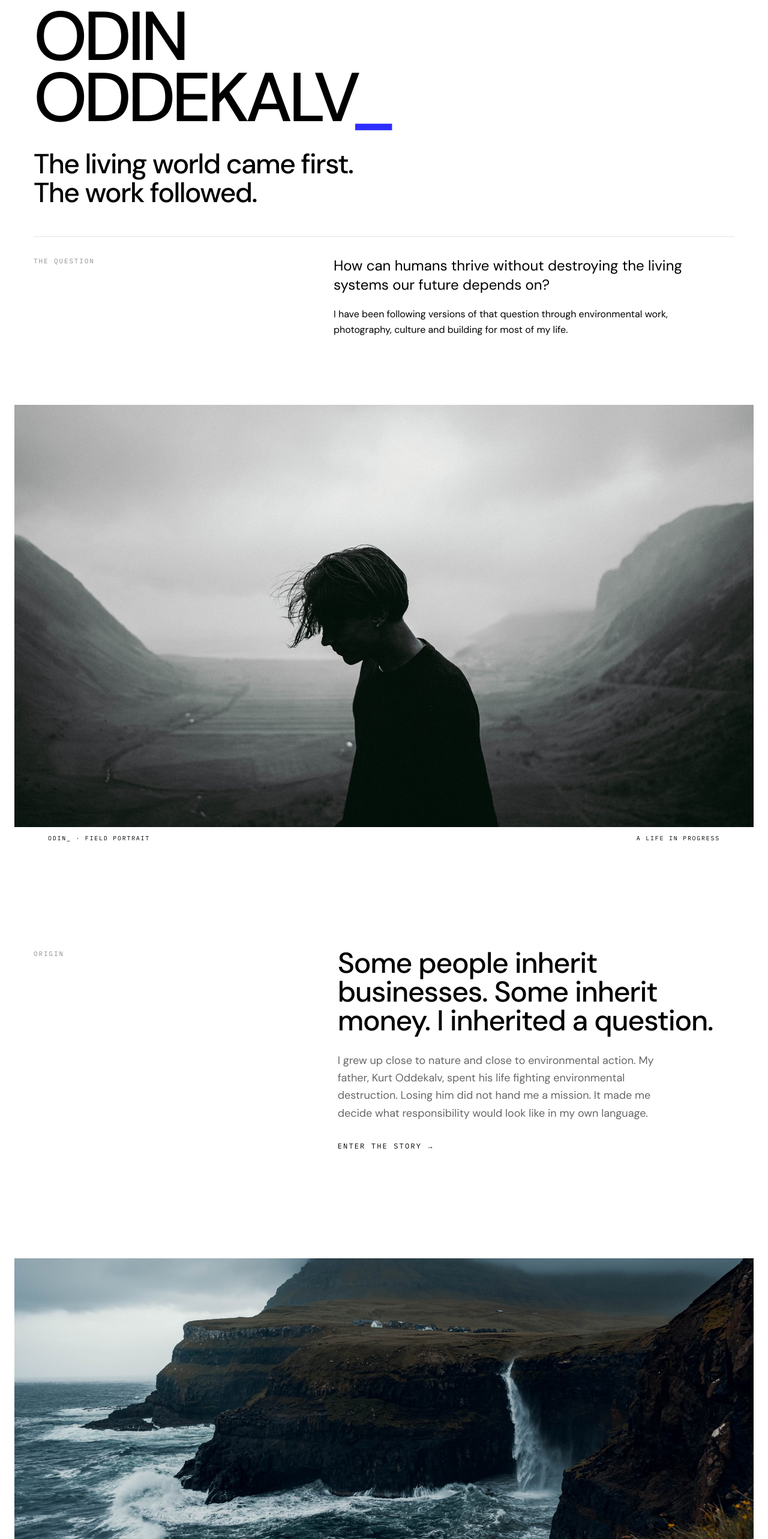
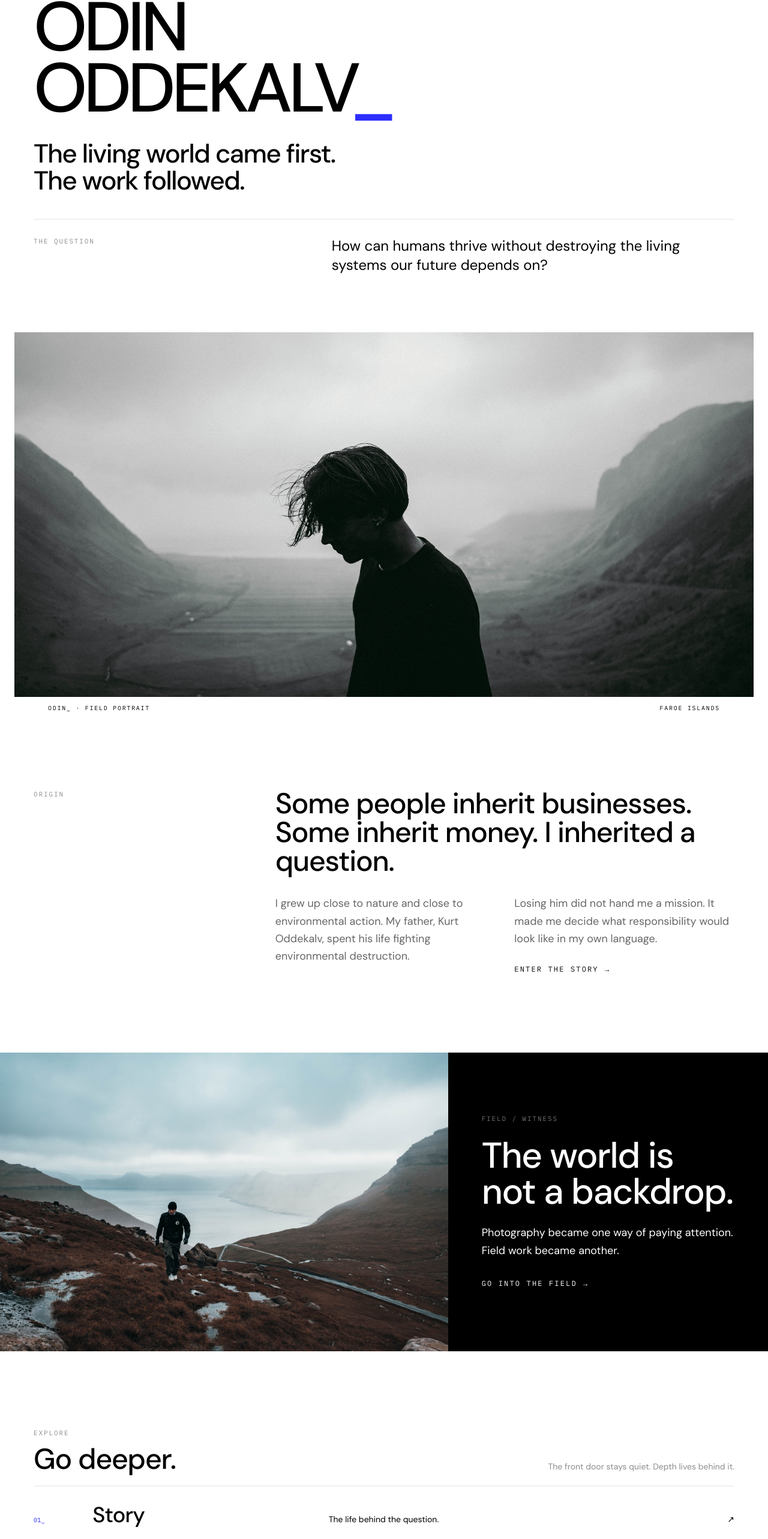
Before and after one commit to odinskogen-dev/odinoddekalv, a Next.js app in the folder odin-oddekalv/: page / in a window 1280 px wide. Shown: the part 230-2796 px from the top of the page at 60% size. Built offline with nearby package versions, Linux system fonts and the light colour scheme.

Commit message:
ODIN Universe 03 round 2: tighten home and add selected photo edit

```diff
--- a/odin-oddekalv/app/page.tsx
+++ b/odin-oddekalv/app/page.tsx
@@ -12,63 +12,86 @@ function Photo({ src, alt, className = "", loading = "lazy" }: { src: string; al
 const rooms = [
   ["01", "Story", "The life behind the question.", "/story"],
   ["02", "Field", "Places, encounters and what the world changes in the work.", "/field"],
-  ["03", "Photography", "The world, as I have seen it.", "/photography"],
-  ["04", "Work", "What I am building in response.", "/work"],
-  ["05", "Notes", "Essays, observations and unfinished thinking.", "/journal"],
-  ["06", "Archive", "The evidence room: origin, documents, images and traces.", "/archive"],
+  ["03", "Work", "What I am building in response.", "/work"],
+  ["04", "Notes", "Essays, observations and unfinished thinking.", "/journal"],
+];
+
+const selected = [
+  { src: "/images/odin/mulafossur.jpg", title: "Múlafossur", note: "Faroe Islands" },
+  { src: "/images/odin/arctic-white-angel.jpg", title: "Arctic White Angel", note: "Living" },
+  { src: "/images/odin/long-way-home.jpg", title: "The Long Way Home", note: "Passage" },
+  { src: "/images/odin/the-future.jpg", title: "The Future", note: "Action" },
 ];
 
 export default function HomePage() {
   return (
     <>
-      <section className="container-editorial flex min-h-[82svh] flex-col justify-center py-20 md:min-h-[88svh] md:py-28">
+      <section className="container-editorial flex min-h-[78svh] flex-col justify-center py-20 md:min-h-[82svh] md:py-24">
         <Reveal>
           <Label>ODIN ODDEKALV · NORWAY · FIELD / CULTURE / SYSTEMS</Label>
           <h1 className="mt-8 font-medium text-ink [font-size:clamp(58px,9vw,132px)] [letter-spacing:-0.055em] [line-height:0.88]">ODIN<br />ODDEKALV<span className="text-blue">_</span></h1>
-          <p className="mt-9 max-w-3xl font-medium tracking-tight text-ink [font-size:clamp(25px,3.6vw,48px)] [letter-spacing:-0.035em] [line-height:1.04]">The living world came first.<br />The work followed.</p>
+          <p className="mt-9 max-w-3xl font-medium tracking-tight text-ink [font-size:clamp(25px,3.4vw,46px)] [letter-spacing:-0.035em] [line-height:1.04]">The living world came first.<br />The work followed.</p>
         </Reveal>
-        <Reveal delay={0.08} className="mt-12 grid gap-8 border-t border-ink/10 pt-8 md:grid-cols-12">
-          <div className="md:col-span-4"><Label>The question</Label></div>
-          <div className="md:col-span-7 md:col-start-6"><p className="max-w-2xl text-xl leading-relaxed text-ink/72 md:text-2xl">How can humans thrive without destroying the living systems our future depends on?</p><p className="mt-5 max-w-xl text-base leading-relaxed text-ink/52">I have been following versions of that question through environmental work, photography, culture and building for most of my life.</p></div>
+        <Reveal delay={0.08} className="mt-10 grid gap-6 border-t border-ink/10 pt-7 md:grid-cols-12">
+          <div className="md:col-span-3"><Label>The question</Label></div>
+          <div className="md:col-span-7 md:col-start-6"><p className="max-w-2xl text-xl leading-relaxed text-ink/72 md:text-2xl">How can humans thrive without destroying the living systems our future depends on?</p></div>
         </Reveal>
       </section>
 
       <Reveal className="mx-auto max-w-[1800px] px-0 md:px-6">
         <figure>
-          <div className="relative min-h-[72svh] overflow-hidden bg-ink md:min-h-[88svh]"><Photo src="/images/odin/faroe-portrait-02.jpg" alt="Odin Oddekalv standing in a remote northern landscape" className="absolute inset-0" loading="eager" /></div>
-          <figcaption className="container-editorial mt-3 flex flex-wrap justify-between gap-2 font-mono text-[0.62rem] uppercase tracking-label text-ink/38"><span>ODIN_ · Field portrait</span><span>A life in progress</span></figcaption>
+          <div className="relative min-h-[64svh] overflow-hidden bg-ink md:min-h-[76svh]"><Photo src="/images/odin/faroe-portrait-02.jpg" alt="Odin Oddekalv in a remote northern valley" className="absolute inset-0" loading="eager" /></div>
+          <figcaption className="container-editorial mt-3 flex flex-wrap justify-between gap-2 font-mono text-[0.62rem] uppercase tracking-label text-ink/38"><span>ODIN_ · Field portrait</span><span>Faroe Islands</span></figcaption>
         </figure>
       </Reveal>
 
-      <section className="container-editorial mt-28 md:mt-44">
-        <Reveal className="grid gap-12 md:grid-cols-12">
-          <div className="md:col-span-4"><Label>Origin</Label></div>
-          <div className="md:col-span-7 md:col-start-6"><p className="text-3xl font-medium leading-tight tracking-tight text-ink md:text-5xl">Some people inherit businesses. Some inherit money. I inherited a question.</p><p className="mt-7 max-w-xl text-lg leading-relaxed text-ink/60">I grew up close to nature and close to environmental action. My father, Kurt Oddekalv, spent his life fighting environmental destruction. Losing him did not hand me a mission. It made me decide what responsibility would look like in my own language.</p><Link href="/story" className="group mt-8 inline-flex items-center gap-2 font-mono text-xs uppercase tracking-label text-ink transition-colors hover:text-blue"><span className="link-underline">Enter the story</span><span>→</span></Link></div>
+      <section className="container-editorial mt-24 md:mt-32">
+        <Reveal className="grid gap-10 md:grid-cols-12">
+          <div className="md:col-span-3"><Label>Origin</Label></div>
+          <div className="md:col-span-8 md:col-start-5">
+            <p className="max-w-4xl text-3xl font-medium leading-tight tracking-tight text-ink md:text-5xl">Some people inherit businesses. Some inherit money. I inherited a question.</p>
+            <div className="mt-8 grid gap-8 md:grid-cols-2">
+              <p className="text-lg leading-relaxed text-ink/60">I grew up close to nature and close to environmental action. My father, Kurt Oddekalv, spent his life fighting environmental destruction.</p>
+              <div><p className="text-lg leading-relaxed text-ink/60">Losing him did not hand me a mission. It made me decide what responsibility would look like in my own language.</p><Link href="/story" className="group mt-7 inline-flex items-center gap-2 font-mono text-xs uppercase tracking-label text-ink transition-colors hover:text-blue"><span className="link-underline">Enter the story</span><span>→</span></Link></div>
+            </div>
+          </div>
         </Reveal>
       </section>
 
-      <Reveal className="mx-auto mt-28 max-w-[1800px] md:mt-44 md:px-6">
-        <figure><div className="aspect-[4/3] overflow-hidden bg-stone-100 md:aspect-[2.05/1]"><Photo src="/images/odin/mulafossur.jpg" alt="Múlafossur and a Faroese coastal village, photographed by Odin Oddekalv" /></div><figcaption className="container-editorial mt-3 font-mono text-[0.62rem] uppercase tracking-label text-ink/38">Múlafossur · Faroe Islands · Photograph by Odin Oddekalv</figcaption></figure>
-      </Reveal>
-
-      <section className="container-editorial mt-28 md:mt-44"><Reveal><Label>The spine</Label><div className="mt-8 grid border-y border-ink/10 md:grid-cols-5">{["LOVE", "THREAT", "LOSS / RESPONSIBILITY", "BUILD", "TOGETHER"].map((item, index) => <div key={item} className="border-b border-ink/10 py-7 last:border-b-0 md:border-b-0 md:border-r md:px-5 md:first:pl-0 md:last:border-r-0 md:last:pr-0"><span className="font-mono text-[0.62rem] text-blue">{String(index + 1).padStart(2, "0")}_</span><p className="mt-2 text-sm font-medium tracking-tight text-ink">{item}</p></div>)}</div></Reveal></section>
-
-      <section className="mx-auto mt-28 max-w-[1800px] bg-ink text-paper md:mt-44">
-        <div className="grid min-h-[80svh] md:grid-cols-12">
-          <Reveal className="md:col-span-7"><div className="h-full min-h-[58svh] overflow-hidden"><Photo src="/images/odin/long-way-home.jpg" alt="Figures moving through a remote landscape, photographed by Odin Oddekalv" /></div></Reveal>
-          <Reveal className="flex items-center px-6 py-16 md:col-span-5 md:px-14 md:py-20"><div className="max-w-lg"><Label light>Field / witness</Label><p className="mt-7 text-4xl font-medium leading-[0.98] tracking-tight text-paper md:text-6xl">The world is not a backdrop.</p><p className="mt-7 max-w-md text-lg leading-relaxed text-paper/58">Photography became one way of paying attention. Field work became another. The deeper question is what we do after we have seen enough to understand that looking away is also a choice.</p><Link href="/field" className="group mt-8 inline-flex items-center gap-2 font-mono text-xs uppercase tracking-label text-paper transition-colors hover:text-blue"><span className="link-underline">Go into the field</span><span>→</span></Link></div></Reveal>
+      <section className="mx-auto mt-24 max-w-[1800px] bg-ink text-paper md:mt-32">
+        <div className="grid md:grid-cols-12">
+          <Reveal className="md:col-span-7"><div className="aspect-[4/3] h-full min-h-[52svh] overflow-hidden md:aspect-auto"><Photo src="/images/odin/faroe-field-walk.jpg" alt="Odin Oddekalv walking through the Faroe Islands" /></div></Reveal>
+          <Reveal className="flex items-center px-6 py-14 md:col-span-5 md:px-14 md:py-16"><div className="max-w-lg"><Label light>Field / witness</Label><p className="mt-6 text-4xl font-medium leading-[0.98] tracking-tight text-paper md:text-6xl">The world is not a backdrop.</p><p className="mt-6 max-w-md text-lg leading-relaxed text-paper/58">Photography became one way of paying attention. Field work became another.</p><Link href="/field" className="group mt-8 inline-flex items-center gap-2 font-mono text-xs uppercase tracking-label text-paper transition-colors hover:text-blue"><span className="link-underline">Go into the field</span><span>→</span></Link></div></Reveal>
         </div>
       </section>
 
-      <section className="container-editorial mt-28 md:mt-44"><Reveal><div className="flex items-end justify-between gap-6 border-b border-ink/10 pb-6"><div><Label>Rooms</Label><h2 className="mt-4 text-4xl font-medium tracking-tight text-ink md:text-6xl">Go deeper.</h2></div><p className="hidden max-w-xs text-sm leading-relaxed text-ink/45 md:block">A quiet front door. More depth the further you choose to go.</p></div><div>{rooms.map(([number, name, description, href]) => <Link key={href} href={href} className="group grid gap-4 border-b border-ink/10 py-7 transition-colors hover:text-blue md:grid-cols-12 md:items-baseline md:py-9"><span className="font-mono text-[0.65rem] text-blue md:col-span-1">{number}_</span><span className="text-3xl font-medium tracking-tight md:col-span-4 md:text-5xl">{name}</span><span className="max-w-lg text-sm leading-relaxed text-ink/52 transition-colors group-hover:text-ink/70 md:col-span-5">{description}</span><span className="hidden justify-self-end font-mono text-sm md:col-span-2 md:block">↗</span></Link>)}</div></Reveal></section>
+      <section className="container-editorial mt-24 md:mt-32">
+        <Reveal>
+          <div className="flex items-end justify-between gap-6 border-b border-ink/10 pb-5"><div><Label>Explore</Label><h2 className="mt-3 text-4xl font-medium tracking-tight text-ink md:text-5xl">Go deeper.</h2></div><p className="hidden max-w-xs text-sm leading-relaxed text-ink/45 md:block">The front door stays quiet. Depth lives behind it.</p></div>
+          <div>{rooms.map(([number, name, description, href]) => <Link key={href} href={href} className="group grid gap-3 border-b border-ink/10 py-6 transition-colors hover:text-blue md:grid-cols-12 md:items-baseline md:py-7"><span className="font-mono text-[0.65rem] text-blue md:col-span-1">{number}_</span><span className="text-3xl font-medium tracking-tight md:col-span-4 md:text-4xl">{name}</span><span className="max-w-lg text-sm leading-relaxed text-ink/52 transition-colors group-hover:text-ink/70 md:col-span-5">{description}</span><span className="hidden justify-self-end font-mono text-sm md:col-span-2 md:block">↗</span></Link>)}</div>
+          <div className="mt-5 flex flex-wrap gap-x-6 gap-y-2 font-mono text-[0.66rem] uppercase tracking-label text-ink/45"><Link href="/photography" className="hover:text-blue">Photography</Link><Link href="/archive" className="hover:text-blue">Archive</Link><Link href="/press" className="hover:text-blue">Press / bio</Link></div>
+        </Reveal>
+      </section>
 
-      <section className="container-editorial mt-28 md:mt-44"><Reveal className="grid gap-8 border-y border-ink/10 py-12 md:grid-cols-12 md:py-16"><div className="md:col-span-4"><Label>What I build</Label></div><div className="md:col-span-8"><p className="max-w-3xl text-3xl font-medium leading-tight tracking-tight text-ink md:text-5xl">Caring is not the end of the story.</p><p className="mt-6 max-w-xl text-lg leading-relaxed text-ink/58">4PLANET is the main work: an attempt to make the living world easier to understand, support and act for. P4NTHER is the cultural layer around ideas that need more than explanation.</p><Link href="/work" className="group mt-8 inline-flex items-center gap-2 font-mono text-xs uppercase tracking-label text-ink transition-colors hover:text-blue"><span className="link-underline">See the work</span><span>→</span></Link></div></Reveal></section>
+      <section className="mx-auto mt-24 max-w-[1800px] md:mt-32 md:px-6">
+        <Reveal>
+          <div className="container-editorial mb-6 flex items-end justify-between gap-6 md:px-0"><div><Label>Selected photographs</Label><p className="mt-3 text-2xl font-medium tracking-tight text-ink md:text-3xl">A strict edit.</p></div><Link href="/photography" className="font-mono text-[0.66rem] uppercase tracking-label text-ink/45 hover:text-blue">View photography →</Link></div>
+          <div className="grid gap-1 bg-paper md:grid-cols-12 md:grid-rows-2">
+            <figure className="group overflow-hidden bg-stone-100 md:col-span-7 md:row-span-2"><div className="aspect-[4/3] h-full overflow-hidden md:aspect-auto"><Photo src={selected[0].src} alt={`${selected[0].title}, photographed by Odin Oddekalv`} className="transition-transform duration-700 ease-editorial group-hover:scale-[1.015]" /></div></figure>
+            <figure className="group overflow-hidden bg-stone-100 md:col-span-5"><div className="aspect-[16/10] overflow-hidden"><Photo src={selected[1].src} alt={`${selected[1].title}, photographed by Odin Oddekalv`} className="transition-transform duration-700 ease-editorial group-hover:scale-[1.015]" /></div></figure>
+            <div className="grid gap-1 md:col-span-5 md:grid-cols-2">
+              {selected.slice(2).map((photo) => <figure key={photo.src} className="group overflow-hidden bg-stone-100"><div className="aspect-square overflow-hidden"><Photo src={photo.src} alt={`${photo.title}, photographed by Odin Oddekalv`} className="transition-transform duration-700 ease-editorial group-hover:scale-[1.015]" /></div></figure>)}
+            </div>
+          </div>
+        </Reveal>
+      </section>
 
-      <Reveal className="mx-auto mt-28 max-w-[1800px] md:mt-44 md:px-6"><div className="grid gap-px bg-ink/10 md:grid-cols-2"><div className="aspect-[4/3] overflow-hidden bg-paper"><Photo src="/images/odin/arctic-white-angel.jpg" alt="Arctic White Angel, photographed by Odin Oddekalv" /></div><div className="aspect-[4/3] overflow-hidden bg-paper"><Photo src="/images/odin/faroe-field-walk.jpg" alt="A field walk in the Faroe Islands" /></div></div></Reveal>
-
-      <section className="container-editorial mt-28 md:mt-44"><Reveal className="max-w-5xl border-t border-ink/10 pt-10"><Label>Origin text</Label><h2 className="mt-6 font-medium tracking-tight text-ink [font-size:clamp(44px,7vw,92px)] [letter-spacing:-0.05em] [line-height:0.92]">ALT JEG ELSKER LEVER.</h2><p className="mt-5 text-2xl tracking-tight text-ink/58">Everything I Love Is Alive.</p><p className="mt-6 max-w-xl text-base leading-relaxed text-ink/52">A key text about love, loss, belonging and why the living world became impossible for me to treat as somebody else’s problem.</p><Link href="/manifest" className="group mt-8 inline-flex items-center gap-2 font-mono text-xs uppercase tracking-label text-ink transition-colors hover:text-blue"><span className="link-underline">Read the origin text</span><span>→</span></Link></Reveal></section>
-
-      <section className="mx-auto mt-28 max-w-[1800px] bg-ink text-paper md:mt-44"><Reveal className="container-editorial flex min-h-[70svh] flex-col justify-center py-20 md:py-28"><Label light>Open ending</Label><p className="mt-8 max-w-5xl font-medium tracking-tight [font-size:clamp(48px,8vw,108px)] [letter-spacing:-0.05em] [line-height:0.9]">FOR ALL<br />THAT LIVES<span className="text-blue">_</span></p><p className="mt-8 max-w-lg text-lg leading-relaxed text-paper/52">The work is unfinished. That is the point.</p><div className="mt-12 flex flex-wrap gap-x-8 gap-y-4 font-mono text-xs uppercase tracking-label"><Link href="/now" className="link-underline">Now</Link><Link href="/press" className="link-underline">Press / bio</Link><Link href="/contact" className="link-underline">Contact</Link></div></Reveal></section>
+      <section className="container-editorial mt-24 pb-8 md:mt-32 md:pb-16">
+        <Reveal className="grid gap-10 border-t border-ink/10 pt-10 md:grid-cols-12">
+          <div className="md:col-span-3"><Label>Origin text</Label></div>
+          <div className="md:col-span-9"><h2 className="font-medium tracking-tight text-ink [font-size:clamp(42px,6vw,82px)] [letter-spacing:-0.05em] [line-height:0.92]">ALT JEG ELSKER LEVER.</h2><p className="mt-4 text-xl tracking-tight text-ink/55">Everything I Love Is Alive.</p><div className="mt-7 flex flex-wrap gap-x-8 gap-y-4 font-mono text-xs uppercase tracking-label"><Link href="/manifest" className="link-underline">Read the origin text</Link><Link href="/work" className="link-underline">See what I build</Link></div></div>
+        </Reveal>
+      </section>
     </>
   );
 }
```
